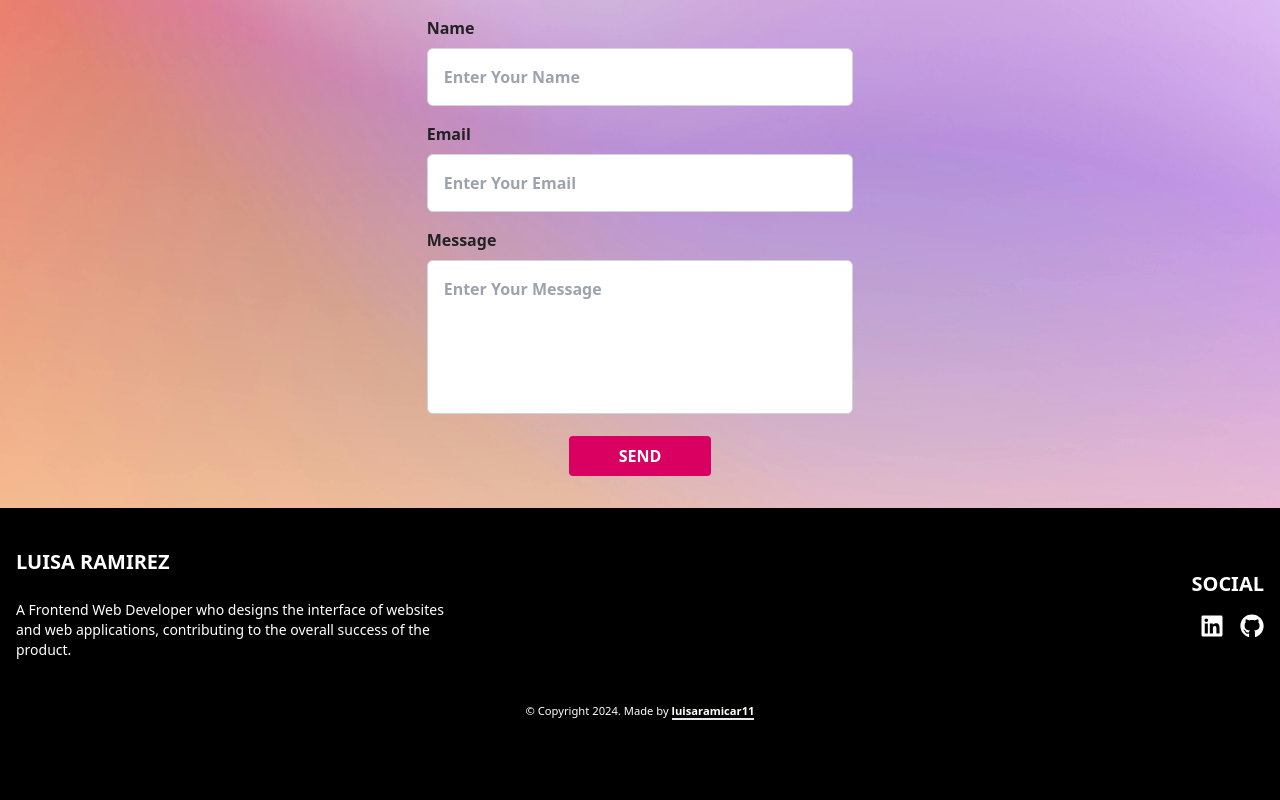
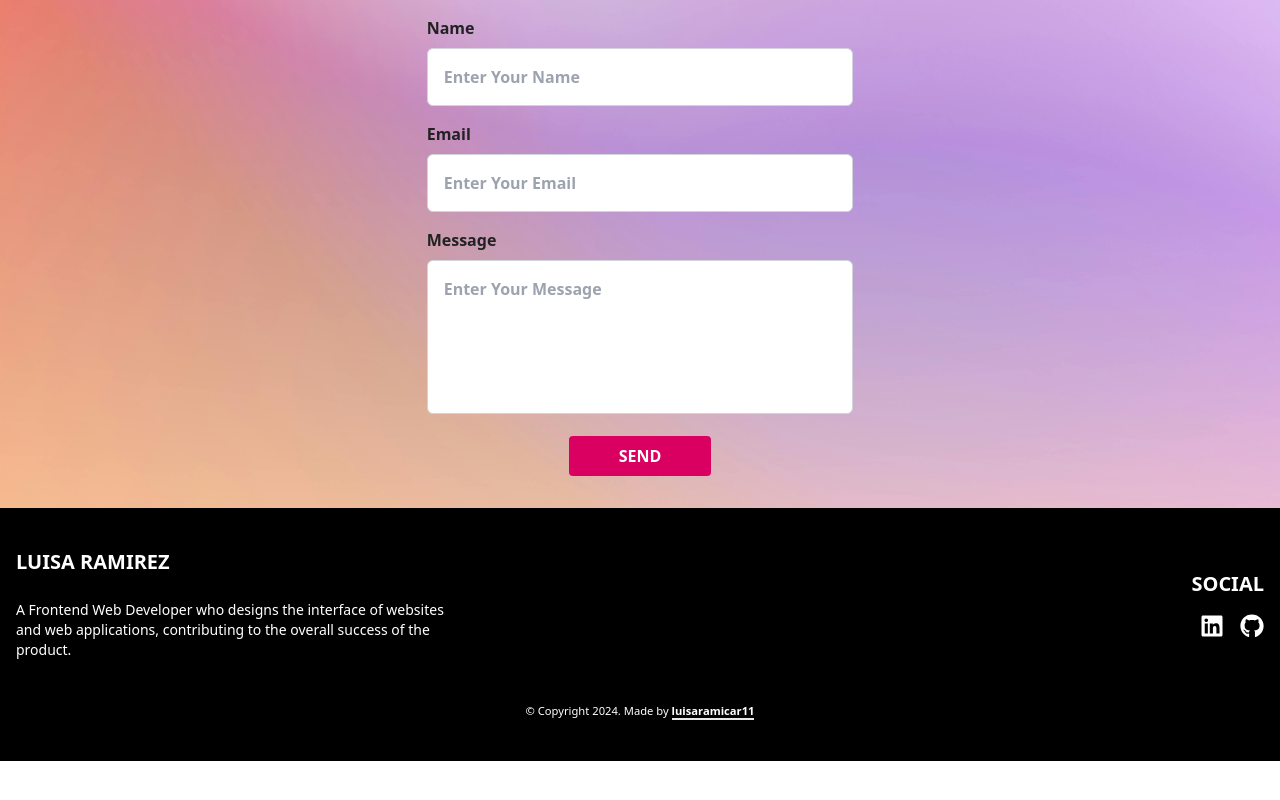
Before and after one commit to luisaramicar11/portafolio-next, a Next.js app: page /portfolio in a window 1280 px wide. Shown: the part 3162-3962 px from the top of the page. After the commit the page ends 3923 px from the top, so only its background shows below. Built offline with nearby package versions, Linux system fonts and the light colour scheme.

Commit message:
changing footer

```diff
--- a/src/components/Footer.tsx
+++ b/src/components/Footer.tsx
@@ -3,7 +3,7 @@ import { FaLinkedin, FaGithub } from 'react-icons/fa';
 
 export default function Footer() {
   return (
-    <footer className="bg-black text-white py-10 min-h-80">
+    <footer className="bg-black text-white py-10 min-h-70">
       <div className="container mx-auto px-4">
         <div className="flex flex-col md:flex-row justify-between items-start md:items-center">
           <div className="mb-6 md:mb-0 text-center md:text-left">
```
